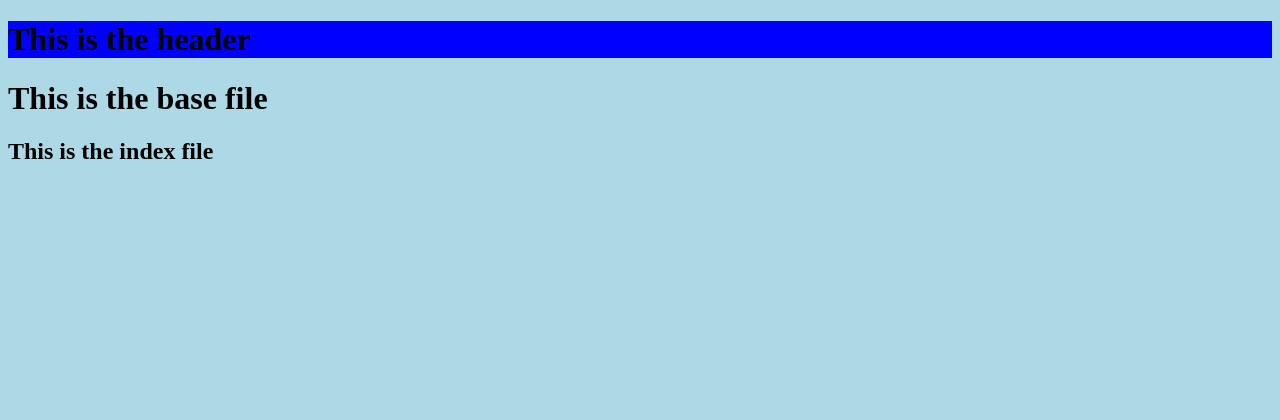
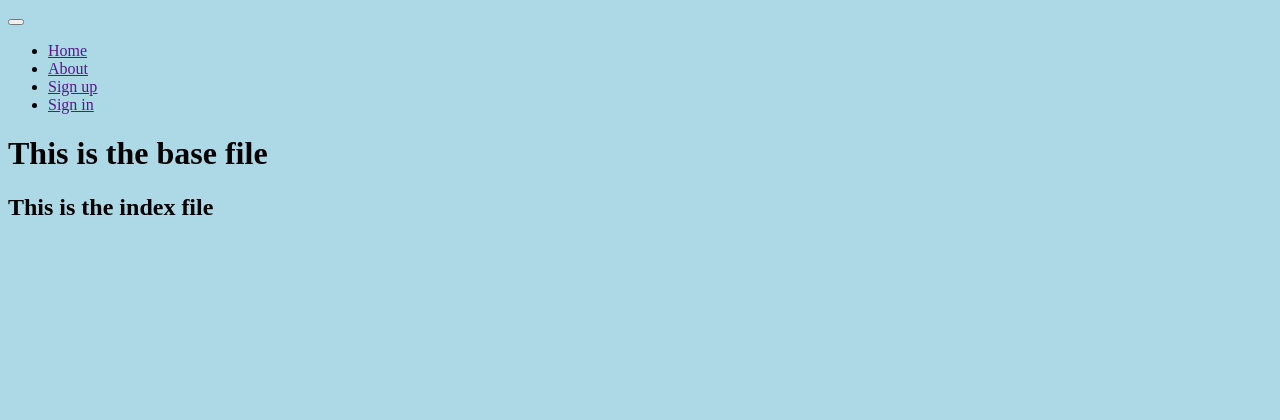
Before and after one commit to enocol/college_market_place, a Django app: page / in a window 1280 px wide. Shown: the top 420 px of the page. Run offline with Django 4.2, Linux system fonts and the light colour scheme.

Commit message:
Add nav bar to homepage

```diff
--- a/templates/base.html
+++ b/templates/base.html
@@ -1,7 +1,12 @@
 {% load static %}
+{% url 'home' as home_url %}
+{% url 'about' as about_url %}
+{% url 'account_login' as login_url %}
+{% url 'account_signup' as signup_url %}
 
 <!DOCTYPE html>
 <html lang="en">
+
 <head>
     <meta charset="UTF-8">
     <meta name="viewport" content="width=device-width, initial-scale=1.0">
@@ -11,7 +16,40 @@
 
 <body>
     <header>
-        <h1 class="header">This is the header</h1>
+        <nav class="navbar navbar-expand-lg ">
+            <div class="container-fluid">
+                <button class="navbar-toggler" type="button" data-bs-toggle="collapse" data-bs-target="#navbarText"
+                    aria-controls="navbarText" aria-expanded="false" aria-label="Toggle navigation">
+                    <span class="navbar-toggler-icon"></span>
+                </button>
+                <div class="collapse navbar-collapse" id="navbarText">
+                    <ul class="navbar-nav me-auto mb-2 mb-lg-0">
+                        <li class="nav-item">
+                            <a class="nav-link {% if request.path == home_url %}active{% endif %}" aria-current="page"
+                                href="">Home</a>
+                        </li>
+                        <li class="nav-item">
+                            <a class="nav-link
+                              {% if request.path == about_url %}active{%endif%}" aria-current="page"
+                                href="">About</a>
+                        </li>
+                        <li class="nav-item">
+                            <a class="nav-link
+                              {% if request.path == about_url %}active{%endif%}" aria-current="page"
+                                href="">Sign up</a>
+                        </li>
+                        <li class="nav-item">
+                            <a class="nav-link
+                              {% if request.path == about_url %}active{%endif%}" aria-current="page"
+                                href="">Sign in</a>
+                        </li>
+
+
+
+                    </ul>
+                </div>
+            </div>
+        </nav>
     </header>
     <h1> This is the base file </h1>
     {% block content %}
@@ -23,4 +61,5 @@
     </footer>
     <script src="{% static 'js/script.js' %}"></script>
 </body>
+
 </html>
```
